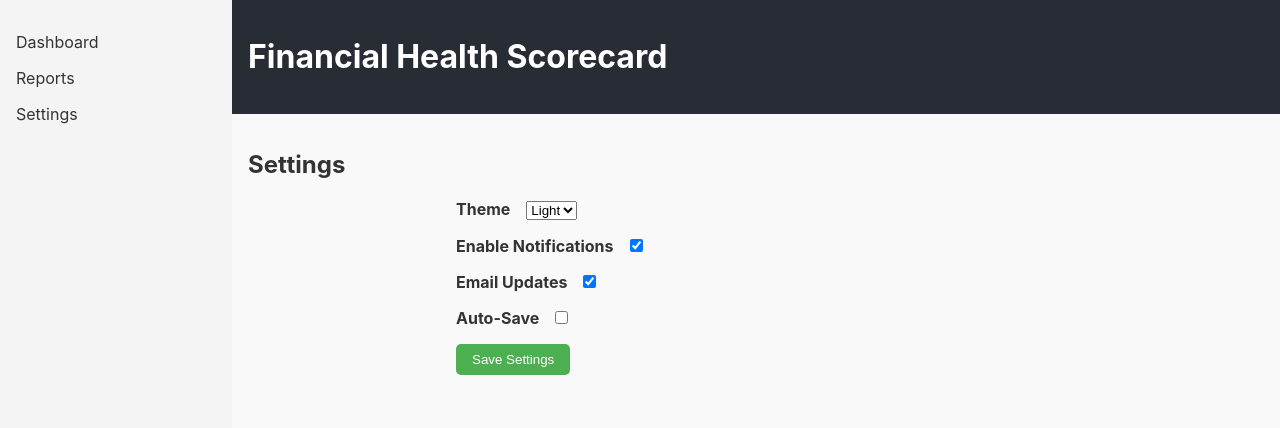
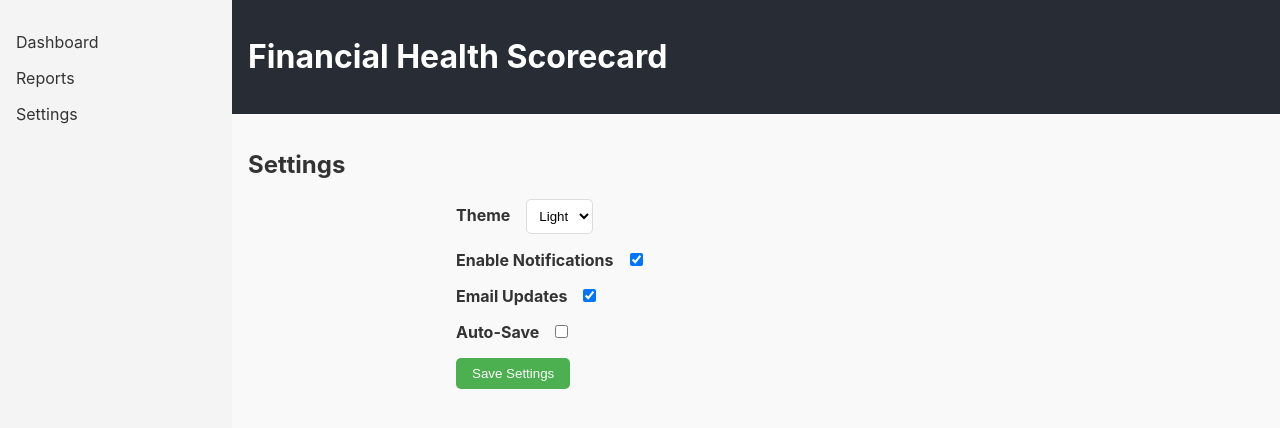
Before and after one commit to Mapacherama/Financial-Health-Scorecard-dashboard-fe, a React (Vite) app in the folder financial-health-scorecard-dashboard-fe/: page /settings in a window 1280 px wide. Shown: the top 428 px of the page. Built offline with nearby package versions, Linux system fonts and the light colour scheme.

Commit message:
Updating Settings to typescript, and getting dark mode to work

```diff
--- a/financial-health-scorecard-dashboard-fe/src/pages/Settings/Settings.jsx
+++ b/financial-health-scorecard-dashboard-fe/src/pages/Settings/Settings.tsx
@@ -1,29 +1,38 @@
 import React, { useState } from "react";
+import { useTheme } from "../../context/ThemeContext";
 
-const Settings = () => {
+const Settings: React.FC = () => {
+  const { theme, toggleTheme } = useTheme(); // Access the global theme and toggleTheme function
   const [settings, setSettings] = useState({
-    theme: "light", // "light" or "dark"
     notifications: true,
     emailUpdates: true,
     autoSave: false,
   });
 
-  const handleToggle = (key) => {
+  const handleToggle = (key: keyof typeof settings) => {
     setSettings((prevSettings) => ({
       ...prevSettings,
       [key]: !prevSettings[key],
     }));
   };
 
-  const handleThemeChange = (event) => {
-    setSettings((prevSettings) => ({
-      ...prevSettings,
-      theme: event.target.value,
-    }));
+  const handleThemeChange = (event: React.ChangeEvent<HTMLSelectElement>) => {
+    toggleTheme(event.target.value); // Update the global theme
+  };
+
+  const handleSave = () => {
+    alert("Settings saved!");
+    console.log("Saved settings:", { ...settings, theme });
   };
 
   return (
-    <div style={{ padding: "1rem" }}>
+    <div
+      style={{
+        padding: "1rem",
+        backgroundColor: theme === "light" ? "#f9f9f9" : "#121212",
+        color: theme === "light" ? "#333" : "#fff",
+      }}
+    >
       <h2>Settings</h2>
       <div style={{ maxWidth: "600px", margin: "0 auto" }}>
         <form>
@@ -32,9 +41,16 @@ const Settings = () => {
             <label>
               <strong>Theme</strong>
               <select
-                value={settings.theme}
+                value={theme}
                 onChange={handleThemeChange}
-                style={{ marginLeft: "1rem" }}
+                style={{
+                  marginLeft: "1rem",
+                  padding: "0.5rem",
+                  borderRadius: "5px",
+                  border: theme === "light" ? "1px solid #ddd" : "1px solid #555",
+                  backgroundColor: theme === "light" ? "#fff" : "#333",
+                  color: theme === "light" ? "#000" : "#fff",
+                }}
               >
                 <option value="light">Light</option>
                 <option value="dark">Dark</option>
@@ -85,10 +101,10 @@ const Settings = () => {
           <div>
             <button
               type="button"
-              onClick={() => alert("Settings saved!")}
+              onClick={handleSave}
               style={{
                 padding: "0.5rem 1rem",
-                backgroundColor: "#4caf50",
+                backgroundColor: theme === "light" ? "#4caf50" : "#37474f",
                 color: "#fff",
                 border: "none",
                 borderRadius: "5px",
```
